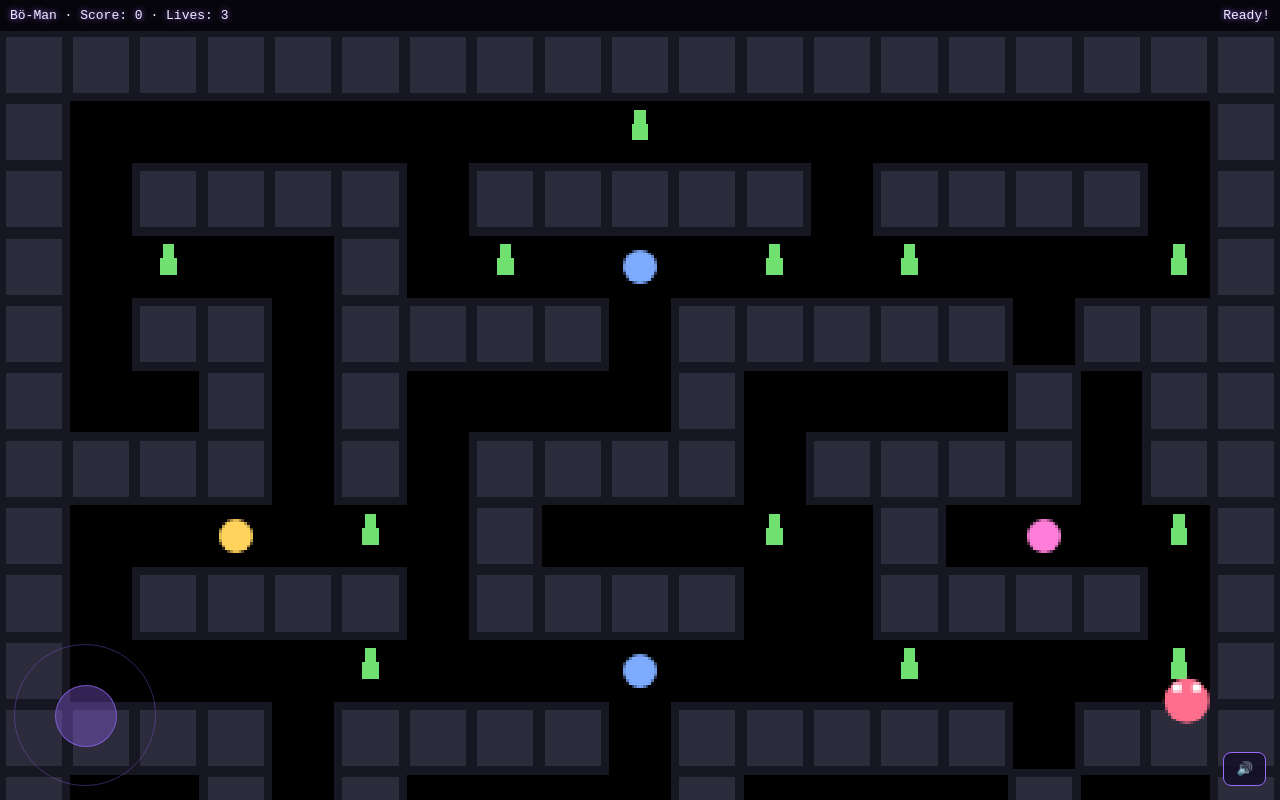
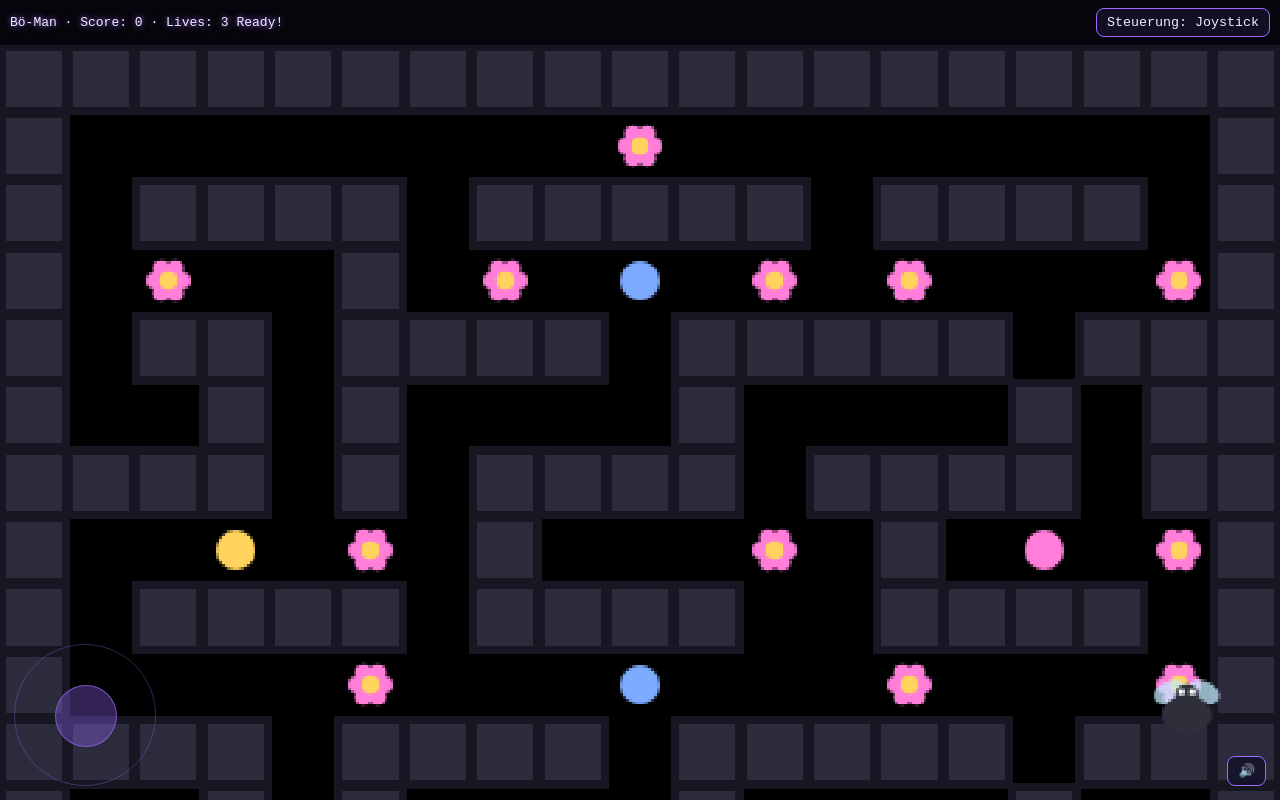
Before and after one commit to Xxxx4444Xxxx/B--Man, a plain HTML site: page index.html in a window 1280 px wide. Drawn offline with Linux system fonts and the light colour scheme.

Commit message:
Add files via upload

```diff
--- a/index.html
+++ b/index.html
@@ -7,24 +7,32 @@
   <style>
     html, body { height: 100%; margin: 0; background: #05040a; color:#f1eaff; font-family: system-ui, -apple-system, Segoe UI, Roboto, Arial; }
     #wrap { position: fixed; inset: 0; display: grid; grid-template-rows: auto 1fr; }
-    #hud { padding: 8px 10px; display: flex; justify-content: space-between; align-items: center; font-family: monospace; text-shadow: 0 0 6px #9a6bff; z-index: 3; }
+    #hud { padding: 8px 10px; display: flex; gap: 8px; justify-content: space-between; align-items: center; font-family: monospace; text-shadow: 0 0 6px #9a6bff; z-index: 3; flex-wrap: wrap; }
     #canvas { width: 100%; height: 100%; display: block; box-shadow: inset 0 0 48px rgba(138,92,255,.35); image-rendering: pixelated; background: #000; }
     .crt::after { content:''; position:fixed; inset:0; pointer-events:none; background: repeating-linear-gradient(0deg, rgba(255,255,255,0.04) 0, rgba(255,255,255,0.04) 1px, rgba(0,0,0,0) 2px); mix-blend-mode: overlay; z-index:2; }
     #joystick { position: fixed; left: 14px; bottom: 14px; width: 140px; height: 140px; border-radius: 50%; border: 1px solid #9a6bff55; touch-action: none; z-index: 4; }
     #stick { position: absolute; width: 60px; height: 60px; left: 40px; top: 40px; border-radius: 50%; background:#9a6bff55; border:1px solid #9a6bffaa; }
-    #btnMute { position: fixed; right: 14px; bottom: 14px; background: rgba(20,16,40,.85); border: 1px solid #9a6bff; color: #f1eaff; padding: 8px 12px; border-radius: 8px; font-family: monospace; z-index: 4; }
+    .btn { background: rgba(20,16,40,.85); border: 1px solid #9a6bff; color: #f1eaff; padding: 6px 10px; border-radius: 8px; font-family: monospace; }
+    #btnMute { position: fixed; right: 14px; bottom: 14px; z-index: 4; }
+    #legend { font-size: 12px; opacity: .85; }
   </style>
 </head>
 <body class="crt">
   <div id="wrap">
-    <div id="hud"><div id="score">Bö-Man · Score: 0 · Lives: 3</div><div id="status">Ready!</div></div>
+    <div id="hud">
+      <div id="score">Bö-Man · Score: 0 · Lives: 3</div>
+      <div id="status">Ready!</div>
+      <div style="display:flex; gap:6px; margin-left:auto">
+        <button id="btnControl" class="btn">Steuerung: Joystick</button>
+        <button id="btnMute" class="btn">🔊</button>
+      </div>
+    </div>
     <canvas id="canvas" width="456" height="552"></canvas>
   </div>
   <div id="joystick"><div id="stick"></div></div>
-  <button id="btnMute">🔊</button>
 
 <script>
-// ===== Vanilla Bö-Man (kein Framework, keine externen Dateien) =====
+// ===== Vanilla Bö-Man (Single file) =====
 const TILE = 24;    // sichtbare Kachelgröße
 const COLS = 19, ROWS = 23;
 const W = COLS*TILE, H = ROWS*TILE;
@@ -38,8 +46,9 @@ canvas.width = W; canvas.height = H;
 const scoreEl = document.getElementById('score');
 const statusEl = document.getElementById('status');
 const btnMute = document.getElementById('btnMute');
+const btnControl = document.getElementById('btnControl');
 
-// Maze: 0 leer, 1 Wand, 2 Pflanze, 3 Powerup (zufällig zugewiesen)
+// Maze: 0 leer, 1 Wand, 2 Pflanze, 3 Powerup (zufällig)
 const MAZE = [
   '1111111111111111111',
   '1000000002000000001',
@@ -71,6 +80,7 @@ let plants = new Set();
 let powerups = new Map(); // key "c,r" -> type ('super'|'slow'|'magnet')
 let walls = new Set();
 let score = 0, lives = 3, running = true, muted = false;
+let floatTexts = []; // {x,y,life}
 
 function key(c, r){ return c+','+r; }
 function inBounds(c,r){ return r>=0 && r<ROWS && c>=0 && c<COLS; }
@@ -106,16 +116,25 @@ const enemies = [
 
 // Input (Keyboard)
 const keys = {ArrowLeft:0,ArrowRight:0,ArrowUp:0,ArrowDown:0};
-addEventListener('keydown', e=>{ if(e.key in keys){ keys[e.key]=1; e.preventDefault(); } });
+addEventListener('keydown', e=>{ if(e.key in keys){ keys[e.key]=1; e.preventDefault(); try{AC.resume()}catch{} } });
 addEventListener('keyup',   e=>{ if(e.key in keys){ keys[e.key]=0; e.preventDefault(); } });
+
+// Control mode
+let controlMode = 'joystick'; // 'joystick' | 'swipe'
+btnControl.addEventListener('click', ()=>{
+  controlMode = controlMode==='joystick' ? 'swipe' : 'joystick';
+  btnControl.textContent = 'Steuerung: ' + (controlMode==='joystick'?'Joystick':'Wisch');
+  document.getElementById('joystick').style.display = controlMode==='joystick' ? 'block' : 'none';
+});
 
 // Input (Joystick)
 const joyRoot = document.getElementById('joystick');
 const joyStick = document.getElementById('stick');
 let joy = {active:false, sx:0, sy:0, dir:null};
 const clamp=(v,a,b)=>Math.max(a,Math.min(b,v));
-joyRoot.addEventListener('pointerdown', e=>{ e.preventDefault(); joy.active=true; joy.sx=e.clientX; joy.sy=e.clientY; });
+joyRoot.addEventListener('pointerdown', e=>{ if(controlMode!=='joystick') return; e.preventDefault(); joy.active=true; joy.sx=e.clientX; joy.sy=e.clientY; try{AC.resume()}catch{} });
 addEventListener('pointermove', e=>{
+  if(controlMode!=='joystick') return;
   if(!joy.active) return;
   const dx=e.clientX-joy.sx, dy=e.clientY-joy.sy;
   const max=40, nx=clamp(dx,-max,max), ny=clamp(dy,-max,max);
@@ -124,21 +143,39 @@ addEventListener('pointermove', e=>{
     if (Math.abs(dx)>Math.abs(dy)) joy.dir = dx>0?'right':'left'; else joy.dir = dy>0?'down':'up';
   } else joy.dir=null;
 });
-addEventListener('pointerup', ()=>{ joy.active=false; joy.dir=null; joyStick.style.transform='translate(0,0)'; });
+addEventListener('pointerup', ()=>{ if(controlMode!=='joystick') return; joy.active=false; joy.dir=null; joyStick.style.transform='translate(0,0)'; });
+
+// Input (Swipe on canvas)
+let swipe = {active:false, sx:0, sy:0};
+canvas.addEventListener('pointerdown', e=>{
+  if(controlMode!=='swipe') return;
+  swipe.active=true; swipe.sx=e.clientX; swipe.sy=e.clientY; try{AC.resume()}catch{};
+});
+canvas.addEventListener('pointerup', e=>{
+  if(controlMode!=='swipe' || !swipe.active) return;
+  swipe.active=false;
+  const dx = e.clientX - swipe.sx;
+  const dy = e.clientY - swipe.sy;
+  const th = 20;
+  if (Math.abs(dx)<th && Math.abs(dy)<th) return;
+  if (Math.abs(dx) > Math.abs(dy)) joy.dir = dx>0 ? 'right' : 'left';
+  else joy.dir = dy>0 ? 'down' : 'up';
+});
 
 // Audio (simple beeps)
 const AC = new (window.AudioContext||window.webkitAudioContext)();
 function beep(freq, dur=0.08, vol=0.15){
   if (muted) return;
+  if (AC.state==='suspended'){ try{AC.resume()}catch{} }
   const o = AC.createOscillator();
   const g = AC.createGain();
   o.type='square'; o.frequency.value=freq;
   g.gain.value=vol;
   o.connect(g); g.connect(AC.destination);
   o.start();
-  setTimeout(()=>{ o.stop(); }, dur*1000);
+  setTimeout(()=>{ try{o.stop()}catch{} }, dur*1000);
 }
-btnMute.addEventListener('click', ()=>{ muted=!muted; btnMute.textContent = muted?'🔇':'🔊'; });
+btnMute.addEventListener('click', ()=>{ muted=!muted; btnMute.textContent = muted?'🔇':'🔊'; try{AC.resume()}catch{} });
 
 function gridBlocked(nx, ny){
   const c = Math.floor(nx), r = Math.floor(ny);
@@ -165,10 +202,9 @@ function step(dt){
   if (dir==='right') vx= sp;
   if (dir==='up')    vy=-sp;
   if (dir==='down')  vy= sp;
-  // collision with walls (simple AABB in grid units)
-  const nx = player.x + vx*dt/16/ TILE; // normalize speed roughly
+  // collision with walls
+  const nx = player.x + vx*dt/16/ TILE;
   const ny = player.y + vy*dt/16/ TILE;
-  // check next cell center
   if (!gridBlocked(nx, player.y)) player.x = nx;
   if (!gridBlocked(player.x, ny)) player.y = ny;
 
@@ -179,6 +215,8 @@ function step(dt){
     plants.delete(pkey);
     score += 10; scoreEl.textContent = `Bö-Man · Score: ${score} · Lives: ${lives}`;
     beep(520,0.05,0.12);
+    // floating "Bö"
+    floatTexts.push({x: player.x*TILE, y: player.y*TILE - 8, life: 0});
     if (plants.size===0){ statusEl.textContent='Level geschafft!'; beep(880,0.2,0.2); }
   }
   // powerups
@@ -198,12 +236,10 @@ function step(dt){
       const dx = (c+0.5) - player.x, dy = (r+0.5) - player.y;
       const d = Math.hypot(dx,dy);
       if (d < range && d>0.01){
-        const nx = (c+0.5) - dx/d*0.05;
-        const ny = (r+0.5) - dy/d*0.05;
-        // if moved enough across cell center, count as eaten
-        if (Math.hypot(nx-(c+0.5), ny-(r+0.5))>0.3){
+        if (d < 0.2){ // auto eat if very close
           plants.delete(k);
           score += 10; scoreEl.textContent = `Bö-Man · Score: ${score} · Lives: ${lives}`;
+          floatTexts.push({x: player.x*TILE, y: player.y*TILE - 8, life: 0});
           beep(520,0.05,0.12);
         }
       }
@@ -243,6 +279,7 @@ function step(dt){
         e.x = 9.5; e.y = 11.5; e.dir = null;
         score += 200; scoreEl.textContent = `Bö-Man · Score: ${score} · Lives: ${lives}`;
         beep(560,0.06,0.2);
+        floatTexts.push({x: player.x*TILE, y: player.y*TILE - 8, life: 0});
       } else {
         lives -= 1; scoreEl.textContent = `Bö-Man · Score: ${score} · Lives: ${lives}`;
         statusEl.textContent = lives>0 ? 'Autsch! Weiter…' : 'Game Over';
@@ -252,6 +289,10 @@ function step(dt){
       }
     }
   });
+
+  // update floating texts
+  floatTexts.forEach(ft => ft.life += dt);
+  floatTexts = floatTexts.filter(ft => ft.life < 800);
 }
 
 function willHitWall(ent, dir, s, dt){
@@ -271,12 +312,54 @@ function dirsAt(x,y){
   if (inBounds(c-1,r) && !isWall(c-1,r)) opts.push('left');
   if (inBounds(c+1,r) && !isWall(c+1,r)) opts.push('right');
   if (inBounds(c,r-1) && !isWall(c,r-1)) opts.push('up');
-  if (inBounds(c,r+1) && !isWall(c,r+1)) opts.push('down');
+  if (inBounds(c,r+1,r) && !isWall(c,r+1)) opts.push('down');
   return opts;
 }
 function opposite(d){ return d==='left'?'right':d==='right'?'left':d==='up'?'down':d==='down'?'up':null; }
 
-// ---- Render ----
+// ---- Render helpers ----
+function drawFlower(x,y){
+  // x,y are pixel center
+  ctx.save();
+  // stem
+  ctx.strokeStyle = '#38a43a';
+  ctx.lineWidth = 2;
+  ctx.beginPath(); ctx.moveTo(x, y); ctx.lineTo(x, y+6); ctx.stroke();
+  // petals
+  ctx.fillStyle = '#ff7ad9';
+  for (let i=0;i<6;i++){
+    const a = i * Math.PI/3;
+    ctx.beginPath(); ctx.arc(x + Math.cos(a)*5, y + Math.sin(a)*5, 3, 0, Math.PI*2); ctx.fill();
+  }
+  // center
+  ctx.fillStyle = '#ffd25a';
+  ctx.beginPath(); ctx.arc(x, y, 3.2, 0, Math.PI*2); ctx.fill();
+  ctx.restore();
+}
+
+function drawFly(x,y, frightened){
+  // body
+  ctx.save();
+  ctx.translate(x,y);
+  // wings
+  ctx.globalAlpha = 0.75;
+  ctx.fillStyle = '#bfe9ff';
+  ctx.beginPath(); ctx.ellipse(-6, -8, 6, 4, -0.4, 0, Math.PI*2); ctx.fill();
+  ctx.beginPath(); ctx.ellipse(6, -8, 6, 4, 0.4, 0, Math.PI*2); ctx.fill();
+  ctx.globalAlpha = 1;
+  // body
+  ctx.fillStyle = frightened ? '#5ac8ff' : '#2e2e3a';
+  ctx.beginPath(); ctx.ellipse(0, 0, 9, 7, 0, 0, Math.PI*2); ctx.fill();
+  // head
+  ctx.fillStyle = frightened ? '#5ac8ff' : '#2e2e3a';
+  ctx.beginPath(); ctx.arc(0, -7, 4, 0, Math.PI*2); ctx.fill();
+  // eyes
+  ctx.fillStyle = '#fff';
+  ctx.fillRect(-3,-9,2,2);
+  ctx.fillRect(1,-9,2,2);
+  ctx.restore();
+}
+
 function draw(){
   ctx.clearRect(0,0,W,H);
   // walls
@@ -290,37 +373,30 @@ function draw(){
       }
     }
   }
-  // plants
+  // plants -> flowers
   plants.forEach(k=>{
     const [c,r] = k.split(',').map(Number);
     const x = c*TILE + TILE/2, y = r*TILE + TILE/2;
-    ctx.fillStyle = '#6de06d';
-    ctx.fillRect(x-3, y-3, 6, 6);
-    ctx.fillRect(x-2, y-8, 4, 5);
+    drawFlower(x, y);
   });
   // powerups
   powerups.forEach((kind,k)=>{
     const [c,r]=k.split(',').map(Number);
     const x=c*TILE+TILE/2, y=r*TILE+TILE/2;
     ctx.fillStyle = kind==='super' ? '#ff7ad9' : kind==='slow' ? '#ffd25a' : '#7aa8ff';
-    ctx.beginPath(); ctx.arc(x, y, 6, 0, Math.PI*2); ctx.fill();
+    ctx.beginPath(); ctx.arc(x, y, 7, 0, Math.PI*2); ctx.fill();
   });
-  // enemies
+  // enemies -> flies
   enemies.forEach(e=>{
     const x=e.x*TILE, y=e.y*TILE;
-    ctx.fillStyle = (player.super>0) ? '#5ac8ff' : '#ff6b8a';
-    ctx.beginPath(); ctx.arc(x, y, 8, 0, Math.PI*2); ctx.fill();
-    // simple eyes
-    ctx.fillStyle='#fff';
-    ctx.fillRect(x-5, y-6, 3, 3);
-    ctx.fillRect(x+2, y-6, 3, 3);
+    drawFly(x, y, player.super>0);
   });
   // player (violett mit Outline + Mund)
   const px = player.x*TILE, py=player.y*TILE;
   ctx.lineWidth=3; ctx.strokeStyle='#000';
-  ctx.beginPath(); ctx.arc(px, py, 10, 0, Math.PI*2); ctx.stroke();
+  ctx.beginPath(); ctx.arc(px, py, 10.5, 0, Math.PI*2); ctx.stroke();
   ctx.fillStyle='#b36bff';
-  ctx.beginPath(); ctx.arc(px, py, 10, 0, Math.PI*2); ctx.fill();
+  ctx.beginPath(); ctx.arc(px, py, 10.5, 0, Math.PI*2); ctx.fill();
   // mouth wedge
   const t = (Date.now()>>7)%2===0 ? 0.5 : 0.2;
   let angStart = -t, angEnd = t;
@@ -329,11 +405,24 @@ function draw(){
   if (keys.ArrowUp || joy.dir==='up'){ angStart = -Math.PI/2 - t; angEnd = -Math.PI/2 + t; }
   if (keys.ArrowDown || joy.dir==='down'){ angStart = Math.PI/2 - t; angEnd = Math.PI/2 + t; }
   ctx.fillStyle = '#05040a';
-  ctx.beginPath(); ctx.moveTo(px,py); ctx.arc(px,py,10,angStart,angEnd,false); ctx.closePath(); ctx.fill();
+  ctx.beginPath(); ctx.moveTo(px,py); ctx.arc(px,py,10.6,angStart,angEnd,false); ctx.closePath(); ctx.fill();
   // eyes
   ctx.fillStyle='#fff';
   ctx.beginPath(); ctx.arc(px-3, py-4, 2, 0, Math.PI*2); ctx.fill();
   ctx.beginPath(); ctx.arc(px+3, py-4, 2, 0, Math.PI*2); ctx.fill();
+
+  // floating "Bö" texts
+  floatTexts.forEach(ft=>{
+    const a = 1 - ft.life/800;
+    ctx.globalAlpha = Math.max(0, a);
+    ctx.font = 'bold 14px monospace';
+    ctx.strokeStyle = '#000';
+    ctx.lineWidth = 3;
+    ctx.strokeText('Bö', ft.x-8, ft.y - ft.life*0.05);
+    ctx.fillStyle = '#b36bff';
+    ctx.fillText('Bö', ft.x-8, ft.y - ft.life*0.05);
+    ctx.globalAlpha = 1;
+  });
 }
 
 let last = performance.now();
```
